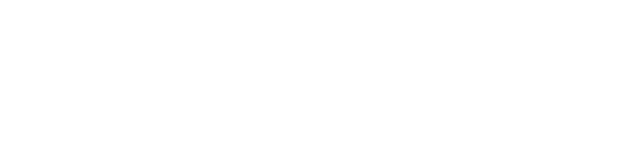
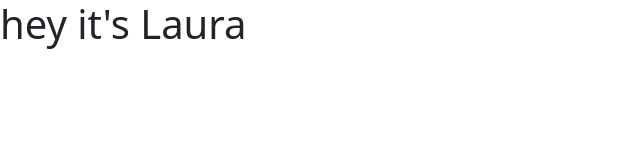
Before and after one commit to wattsjon2/crm_mock_website_KLJJ, a plain HTML site: page index.html in a window 1280 px wide. Shown: the whole page, without its empty margins (0-640 px from the left). Drawn offline with nearby package versions, Linux system fonts and the light colour scheme.

Commit message:
added laura

```diff
--- a/index.html
+++ b/index.html
@@ -17,7 +17,7 @@
 
 
 
-
+<h1>hey it's Laura</h1>
 
 
 
```
